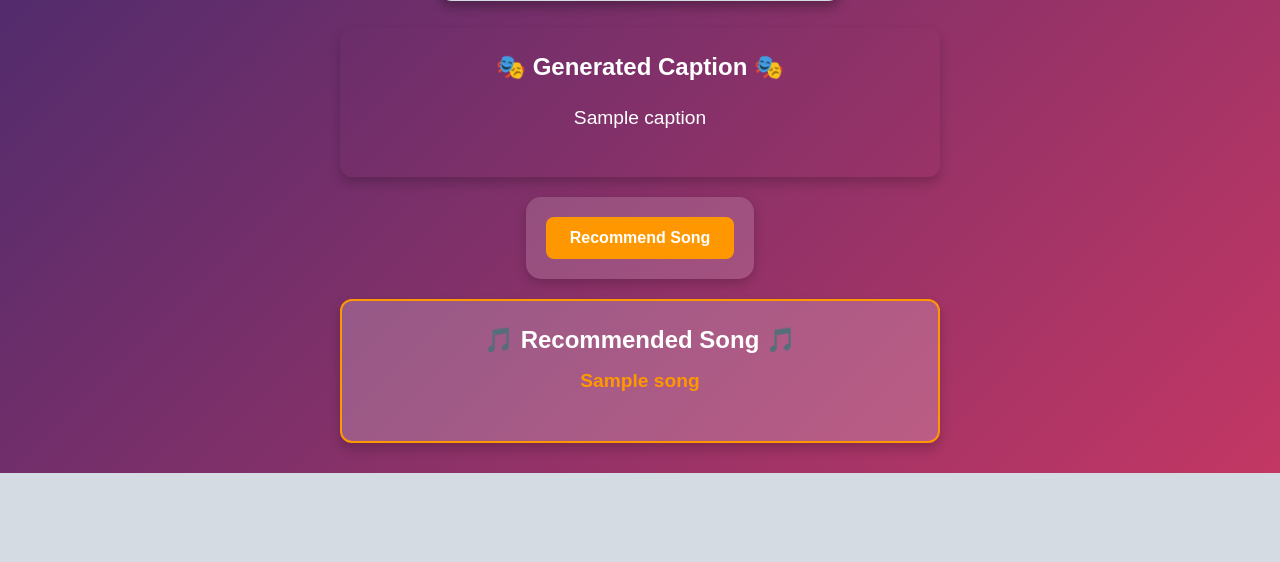
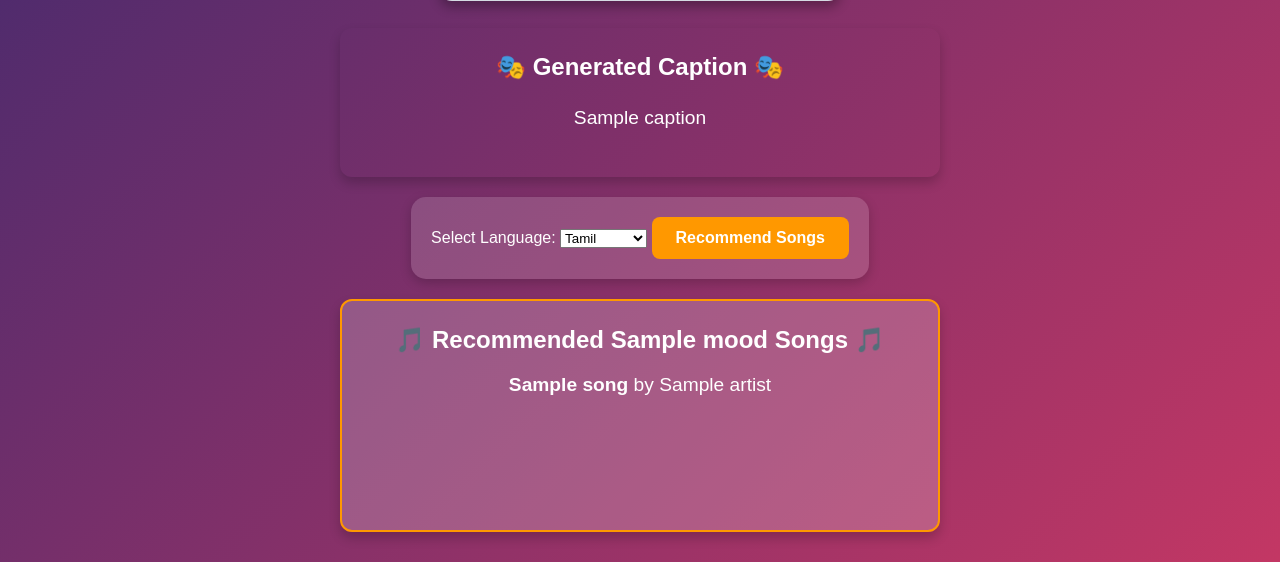
Before and after one commit to Ajay987654/AI_Tools, a Flask app: template Templates/index.html in a window 1280 px wide. Shown: the part 829-1391 px from the top of the page. Before the commit the page ends 1302 px from the top, so only its background shows below. Run offline with Flask 3, Linux system fonts and the light colour scheme; the template is opened without the code that fills it: most values are stand-ins (such as "Sample title", 1, 10 or a date in 2020); grey boxes marked "Sample" are stand-in pictures; grey boxes are pictures that could not be loaded.

Commit message:
song added with spotify api

```diff
--- a/Templates/base.html
+++ b/Templates/base.html
@@ -80,6 +80,26 @@
 
         button:hover {
             background: #e68900;
+            transform: scale(1.05);
+        }
+
+        /* Language Button Style */
+        .language-btn {
+            background: #ffffff;
+            color: #1d2671;
+            font-size: 1.1rem;
+            font-weight: bold;
+            padding: 10px 18px;
+            border: none;
+            border-radius: 8px;
+            cursor: pointer;
+            transition: all 0.3s ease;
+            box-shadow: 0 3px 6px rgba(0,0,0,0.2);
+            display: inline-block;
+        }
+        .language-btn:hover {
+            background: #ff9800;
+            color: #fff;
             transform: scale(1.05);
         }
 
@@ -238,66 +258,27 @@
 
         /* Responsive Design */
         @media (max-width: 768px) {
-            h1 {
-                font-size: 2rem;
-            }
-            h3 {
-                font-size: 1.3rem;
-            }
-            p {
-                font-size: 1.1rem;
-            }
-            nav {
-                top: 10px;
-                right: 10px;
-            }
-            nav li {
-                margin: 0 10px;
-            }
-            nav a {
-                font-size: 1rem;
-            }
-            input[type="file"] {
-                max-width: 100%;
-            }
-            img {
-                max-width: 100%;
-            }
-            .caption-box, .song-box {
-                max-width: 90%;
-                padding: 15px;
-            }
-            form {
-                padding: 15px;
-            }
-            .filename {
-                font-size: 0.9rem;
-            }
+            h1 { font-size: 2rem; }
+            h3 { font-size: 1.3rem; }
+            p { font-size: 1.1rem; }
+            nav { top: 10px; right: 10px; }
+            nav li { margin: 0 10px; }
+            nav a { font-size: 1rem; }
+            input[type="file"] { max-width: 100%; }
+            img { max-width: 100%; }
+            .caption-box, .song-box { max-width: 90%; padding: 15px; }
+            form { padding: 15px; }
+            .filename { font-size: 0.9rem; }
         }
 
         @media (max-width: 480px) {
-            nav ul {
-                flex-direction: column;
-                align-items: flex-end;
-            }
-            nav li {
-                margin: 8px 0;
-            }
-            h1 {
-                font-size: 1.8rem;
-            }
-            h3 {
-                font-size: 1.2rem;
-            }
-            p {
-                font-size: 1rem;
-            }
-            .content {
-                padding-top: 120px;
-            }
-            .filename {
-                font-size: 0.8rem;
-            }
+            nav ul { flex-direction: column; align-items: flex-end; }
+            nav li { margin: 8px 0; }
+            h1 { font-size: 1.8rem; }
+            h3 { font-size: 1.2rem; }
+            p { font-size: 1rem; }
+            .content { padding-top: 120px; }
+            .filename { font-size: 0.8rem; }
         }
     </style>
     <script>
--- a/Templates/index.html
+++ b/Templates/index.html
@@ -10,7 +10,6 @@
         <button type="submit">Generate Caption</button>
     </form>
 
-    <!-- Loader -->
     <div id="loader">⏳ AI is thinking Just a min<span>.</span><span>.</span><span>.</span></div>
 
     {% if image_filename %}
@@ -26,19 +25,37 @@
             <p class="emoji">{{ caption }}</p>
         </div>
 
-        <!-- Form for recommending song -->
+        <!-- Song Recommendation Form -->
         <form method="POST" onsubmit="showLoader()">
             <input type="hidden" name="image_filename" value="{{ image_filename }}">
             <input type="hidden" name="caption" value="{{ caption }}">
             <input type="hidden" name="mood" value="{{ mood }}">
-            <button type="submit" name="recommend_song">Recommend Song</button>
+
+            <label>Select Language:</label>
+            <select name="language">
+                <option value="tamil">Tamil</option>
+                <option value="hindi">Hindi</option>
+                <option value="telugu">Telugu</option>
+                <option value="malayalam">Malayalam</option>
+                <option value="kannada">Kannada</option>
+            </select>
+
+            <button type="submit" name="recommend_song">Recommend Songs</button>
         </form>
     {% endif %}
 
-    {% if song %}
+    {% if songs %}
         <div class="song-box">
-            <h3>🎵 Recommended Song 🎵</h3>
-            <p class="emoji"><a href="{{ song.url }}" class="song-link" target="_blank">{{ song.title }}</a></p>
+            <h3>🎵 Recommended {{ mood.capitalize() }} Songs 🎵</h3>
+            {% for s in songs %}
+                <div class="song-item">
+                    <p><b>{{ s.title }}</b> by {{ s.artist }}</p>
+                    <iframe src="https://open.spotify.com/embed/track/{{ s.id }}"
+                            width="300" height="80" frameborder="0"
+                            allowtransparency="true" allow="encrypted-media">
+                    </iframe>
+                </div>
+            {% endfor %}
         </div>
     {% endif %}
 {% endblock %}
--- a/app.py
+++ b/app.py
@@ -3,6 +3,8 @@ import google.generativeai as genai
 from PIL import Image
 import os
 import uuid
+import spotipy
+from spotipy.oauth2 import SpotifyClientCredentials
 
 app = Flask(__name__)
 app.config["UPLOAD_FOLDER"] = "static/uploads"
@@ -21,15 +23,20 @@ NAVBAR_ITEMS = [
 GEMINI_API_KEY = "AIzaSyDRV8RMiZ0tp-zVu3QqrIdLCnBoVQXDJZo"
 genai.configure(api_key=GEMINI_API_KEY)
 
+# Spotify API Setup
+SPOTIFY_CLIENT_ID = "232ac0a1accf480e948af2c4d2c99e73"
+SPOTIFY_CLIENT_SECRET = "c7824833aa684d8e841d88a6929a081c"
+
+sp = spotipy.Spotify(auth_manager=SpotifyClientCredentials(
+    client_id=SPOTIFY_CLIENT_ID,
+    client_secret=SPOTIFY_CLIENT_SECRET
+))
+
 # Model
-model = genai.GenerativeModel("gemini-1.5-flash")  # Adjust model name if needed
+model = genai.GenerativeModel("gemini-1.5-flash")
 
 def detect_mood(caption_text):
-    """
-    Detect mood based on keywords or emojis in the generated caption.
-    """
     caption_lower = caption_text.lower()
-
     if any(word in caption_lower for word in ["happy", "smile", "joy", "laugh", "cheerful", "😊", "😁", "😂", "😍", "🥰"]):
         return "happy"
     elif any(word in caption_lower for word in ["sad", "blue", "cry", "tear", "downcast", "😢", "😭", "☹️", "😞"]):
@@ -41,38 +48,35 @@ def detect_mood(caption_text):
 
 def get_gemini_caption(image_path):
     image = Image.open(image_path)
-
     prompt = (
         "Analyze the person's facial expression in this image, detect their mood or emotion "
         "(such as happy, sad, surprised, angry, neutral, etc.), and generate a short, fun, creative caption. "
         "Add matching emojis for the detected mood. Give me short caption with two lines only."
     )
-
     response = model.generate_content([prompt, image])
     return response.text.strip()
 
-def get_gemini_song(image_path, mood):
-    image = Image.open(image_path)
-
-    prompt = (
-        f"Based on the detected mood '{mood}' from the person's facial expression in this image, "
-        "recommend one suitable song title and artist that matches the emotion. "
-        "For example, if happy, suggest an upbeat song; if sad, a melancholic one. "
-        "Return the response in the format: 'Song Title by Artist | URL' where URL is a direct link to the song on a platform like YouTube or Spotify."
-    )
-
-    response = model.generate_content([prompt, image])
-    song_data = response.text.strip().split(" | ")
-    if len(song_data) == 2:
-        return {"title": song_data[0], "url": song_data[1]}
-    else:
-        return {"title": song_data[0], "url": "#"}  # Fallback URL if none provided
+def get_spotify_recommendations(mood, language="tamil", limit=8):
+    """
+    Get songs from Spotify based on mood + language.
+    """
+    query = f"{mood} {language}"
+    results = sp.search(q=query, type="track", limit=limit)
+    songs = []
+    for track in results['tracks']['items']:
+        songs.append({
+            "title": track['name'],
+            "artist": track['artists'][0]['name'],
+            "url": track['external_urls']['spotify'],
+            "id": track['id']
+        })
+    return songs
 
 @app.route("/", methods=["GET", "POST"])
 def index():
     caption = None
     mood = None
-    song = None
+    songs = None
     image_filename = None
 
     if request.method == "POST":
@@ -85,14 +89,16 @@ def index():
 
                 caption = get_gemini_caption(file_path)
                 mood = detect_mood(caption)
+
         elif "recommend_song" in request.form:
             image_filename = request.form["image_filename"]
             file_path = os.path.join(app.config["UPLOAD_FOLDER"], image_filename)
             caption = request.form.get("caption", "")
             mood = request.form.get("mood", detect_mood(caption))
-            song = get_gemini_song(file_path, mood)
+            language = request.form.get("language", "tamil")
+            songs = get_spotify_recommendations(mood, language, limit=8)
 
-    return render_template("index.html", navbar_items=NAVBAR_ITEMS, caption=caption, mood=mood, song=song, image_filename=image_filename)
+    return render_template("index.html", navbar_items=NAVBAR_ITEMS, caption=caption, mood=mood, songs=songs, image_filename=image_filename)
 
 @app.route("/tools")
 def tools():
```
Also changed, not shown: static/uploads/03f6e7b2ade8400a899af185c1cbd173.jpg (added), static/uploads/27be6f48a0f94d8a8a57eafc0e77d505.jpg (added), static/uploads/351c9024d911465f863ac7ae2aafa157.jpg (added), static/uploads/7b1554aa893a4d59b545e37f95f7df46.jpg (added), static/uploads/8a7a7966ce4a4f3eb5ae4b167b2440de.jpg (added), static/uploads/9627d22feb434d5ea9888d3aca1ef88b.jpg (added), static/uploads/a9ecfd4a041848f1a6bc51cf5bdeea2b.jpg (added), static/uploads/cc00bfcac3814b8bb503f8fabbe48022.jpg (added), 1 other file.
